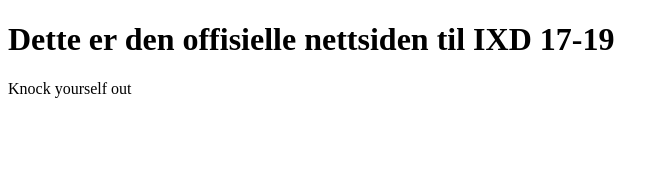
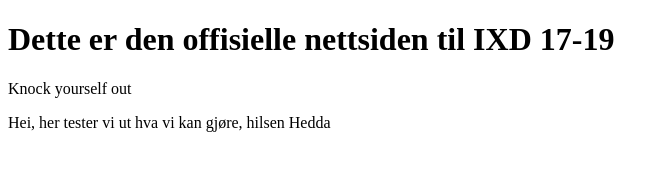
Before and after one commit to fagskolenkristiania/interaksjonsdesign, a plain HTML site: page index.html in a window 1280 px wide. Shown: the whole page, without its empty margins (0-669 px from the left). Drawn offline with Linux system fonts and the light colour scheme.

Commit message:
"Sjekker ut endringer"

```diff
--- a/index.html
+++ b/index.html
@@ -11,6 +11,7 @@
     <h1>Dette er den offisielle nettsiden til IXD 17-19</h1>
 
     <p>Knock yourself out</p>
+    <p>Hei, her tester vi ut hva vi kan gjøre, hilsen Hedda</p>
 
 </body>
 </html>
```
